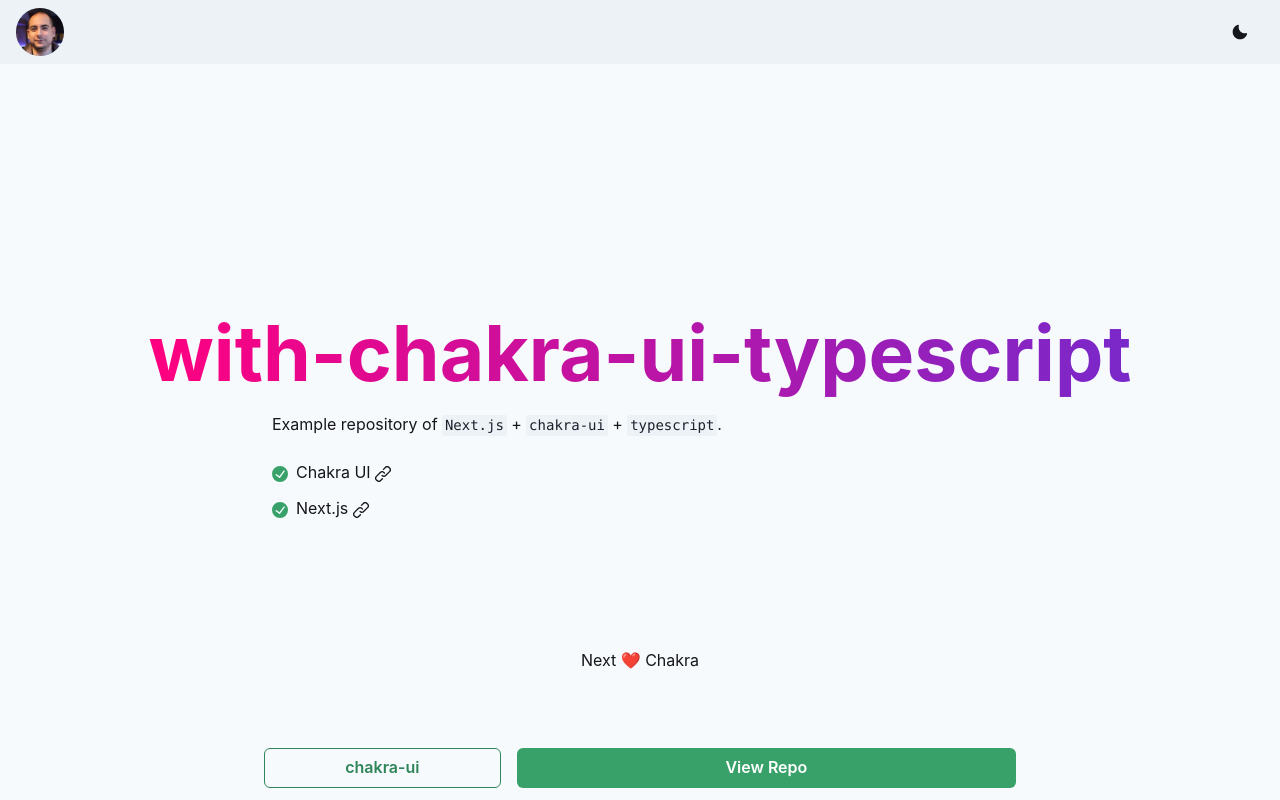
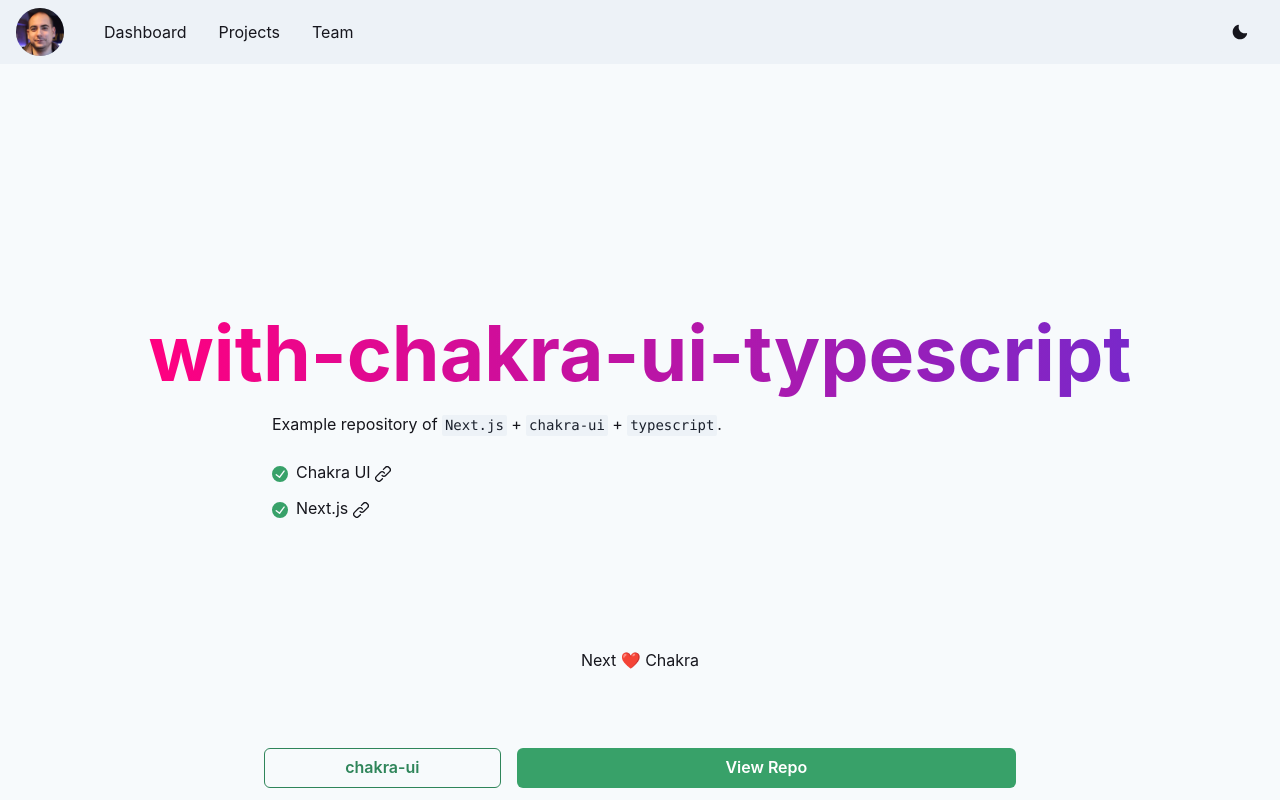
Before and after one commit to carles2m/carles2m.com, a Next.js app: page / in a window 1280 px wide. Built offline with nearby package versions, Linux system fonts and the light colour scheme.

Commit message:
Add popover to avatar and nav links

```diff
--- a/src/components/NavBar.tsx
+++ b/src/components/NavBar.tsx
@@ -3,29 +3,90 @@
     Box,
     Button,
     Flex,
+    HStack,
+    IconButton,
+    Image,
+    Link,
+    Popover,
+    PopoverContent,
+    PopoverTrigger,
     Stack,
     useColorMode,
-    useColorModeValue
+    useColorModeValue,
+    useDisclosure
 } from "@chakra-ui/react";
-import { MoonIcon, SunIcon } from "@chakra-ui/icons";
-import React from "react";
+import { CloseIcon, HamburgerIcon, MoonIcon, SunIcon } from "@chakra-ui/icons";
+import React, { ReactNode } from "react";
+
+const Links = ["Dashboard", "Projects", "Team"];
+
+const NavLink = ({ children }: { children: ReactNode }) => (
+    <Link
+        px={2}
+        py={1}
+        rounded={"md"}
+        _hover={{
+            textDecoration: "none",
+            bg: useColorModeValue("gray.200", "gray.700"),
+        }}
+        href={"#"}>
+        {children}
+    </Link>
+);
 
 export const NavBar = () => {
     const { colorMode, toggleColorMode } = useColorMode();
+    const { isOpen, onOpen, onClose } = useDisclosure();
+    const bgColor = useColorModeValue("gray.100", "gray.800");
 
     return (
-        <Box bg={useColorModeValue("gray.100", "gray.800")} px={4} w="full">
+        <Box bg={bgColor} px={4} w="full">
             <Flex h={16} alignItems={"center"} justifyContent={"space-between"}>
-                <Avatar src="profile.jpg" alt="Carles Moreno" />
+                <IconButton
+                    size={"md"}
+                    icon={isOpen ? <CloseIcon /> : <HamburgerIcon />}
+                    aria-label={"Open Menu"}
+                    display={{ md: "none" }}
+                    onClick={isOpen ? onClose : onOpen}
+                    bg={bgColor}
+                />
+                <HStack spacing={8} alignItems={"center"}>
+                    <Popover trigger="hover">
+                        <PopoverTrigger>
+                            <Avatar src="profile.jpg" alt="Carles Moreno" />
+                        </PopoverTrigger>
+                        <PopoverContent>
+                            <Image src="profile.jpg" alt="Carles Moreno" />
+                        </PopoverContent>
+                    </Popover>
+                    <HStack
+                        as={"nav"}
+                        spacing={4}
+                        display={{ base: "none", md: "flex" }}>
+                        {Links.map((link) => (
+                            <NavLink key={link}>{link}</NavLink>
+                        ))}
+                    </HStack>
+                </HStack>
 
                 <Flex alignItems={"center"}>
                     <Stack direction={"row"} spacing={7}>
-                        <Button onClick={toggleColorMode}>
+                        <Button onClick={toggleColorMode} bg={bgColor}>
                             {colorMode === "light" ? <MoonIcon /> : <SunIcon />}
                         </Button>
                     </Stack>
                 </Flex>
             </Flex>
+
+            {isOpen ? (
+                <Box pb={4} display={{ md: "none" }}>
+                    <Stack as={"nav"} spacing={4}>
+                        {Links.map((link) => (
+                            <NavLink key={link}>{link}</NavLink>
+                        ))}
+                    </Stack>
+                </Box>
+            ) : null}
         </Box>
     );
 };
```
